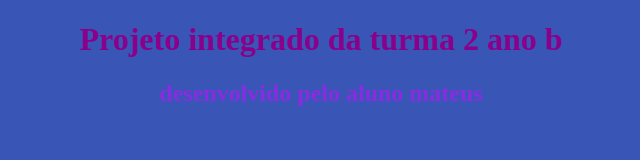
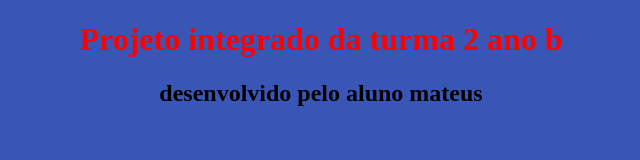
Before and after one commit to teteu66/Projeto-integrador, a plain HTML site: page index.html in a window 1280 px wide. Shown: the whole page, without its empty margins (319-959 px from the left). Drawn offline with Linux system fonts and the light colour scheme.

Commit message:
link css

```diff
--- a/style.css
+++ b/style.css
@@ -3,8 +3,8 @@ body{
     text-align: center;
 }
 h1{
-    color: darkmagenta;
+    color: rgb(255, 0, 0);
 }
 h2{
-    color: blueviolet;
+    color: rgb(0, 0, 0);
 }
```
